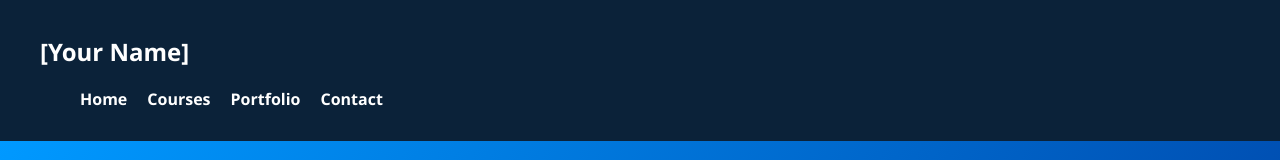
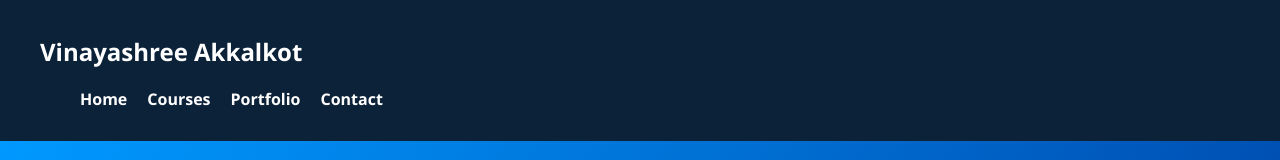
Before and after one commit to vinayashreeakkalkot25/Myportfolio, a plain HTML site: page courses.html in a window 1280 px wide. Shown: the top 160 px of the page. Drawn offline with Linux system fonts and the light colour scheme; files that its build step writes are made by us from their sources.

Commit message:
Update courses.html

```diff
--- a/courses.html
+++ b/courses.html
@@ -9,7 +9,7 @@
 <body>
   <header>
     <nav>
-      <h1>[Your Name]</h1>
+      <h1>Vinayashree Akkalkot</h1>
       <ul>
         <li><a href="index.html">Home</a></li>
         <li><a href="courses.html" class="active">Courses</a></li>
```
